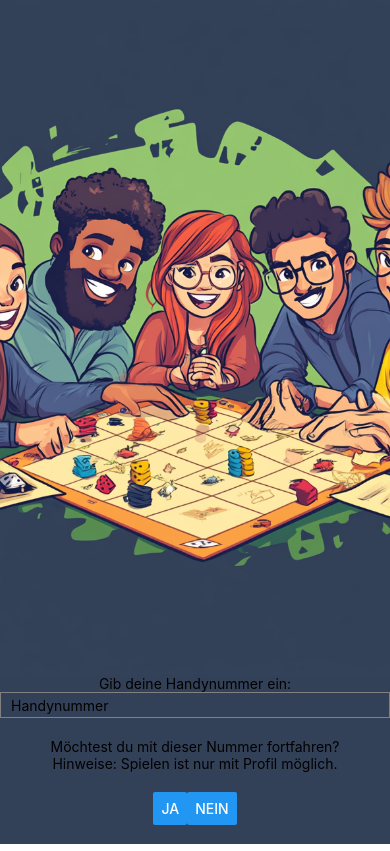
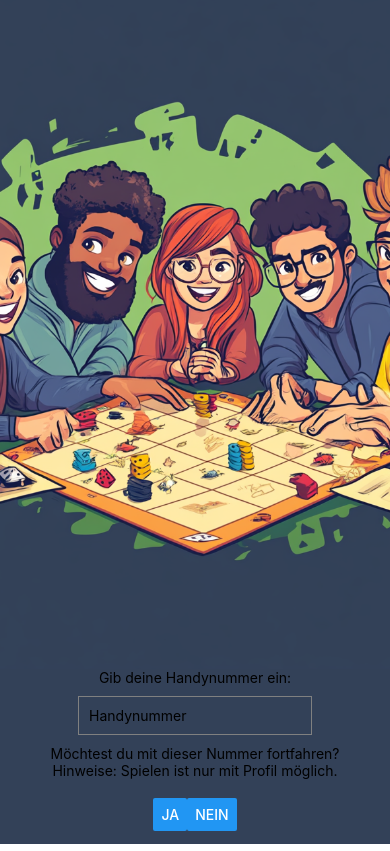
Before and after one commit to Dr4gon/positive_guessing_game, a React Native app in the folder app/: screen / in a window 390 px wide. Built offline with nearby package versions, Linux system fonts and the light colour scheme.

Commit message:
Resize phone number input to a reasonable size

```diff
--- a/app/App.js
+++ b/app/App.js
@@ -57,8 +57,10 @@ const styles = StyleSheet.create({
     height: 40,
     borderColor: "gray",
     borderWidth: 1,
-    marginBottom: 20,
-    width: "100%",
+    marginBottom: 10,
+    marginTop: 10,
+    padding: "10px",
+    width: "60%",
     paddingHorizontal: 10,
   },
 });
```
